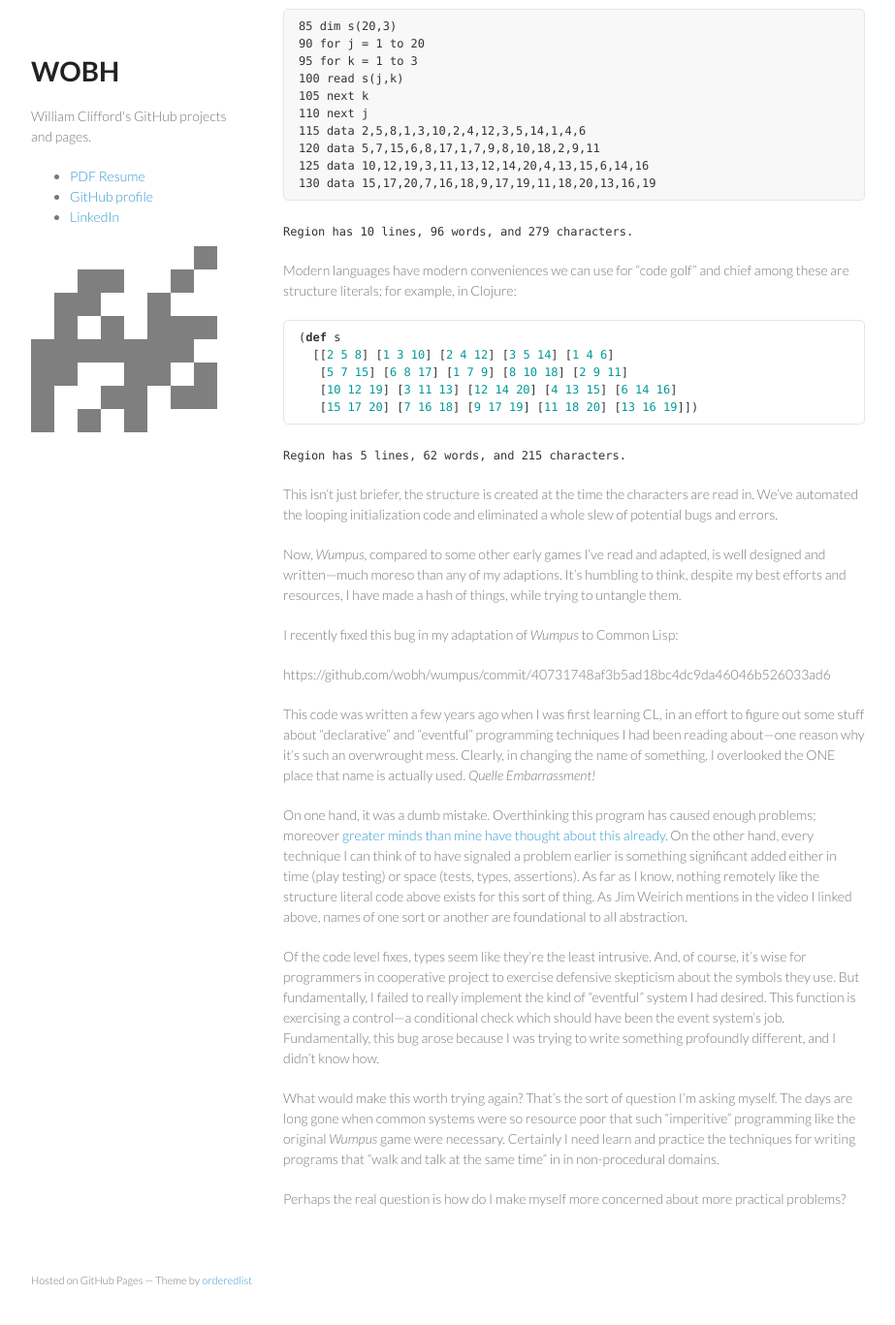
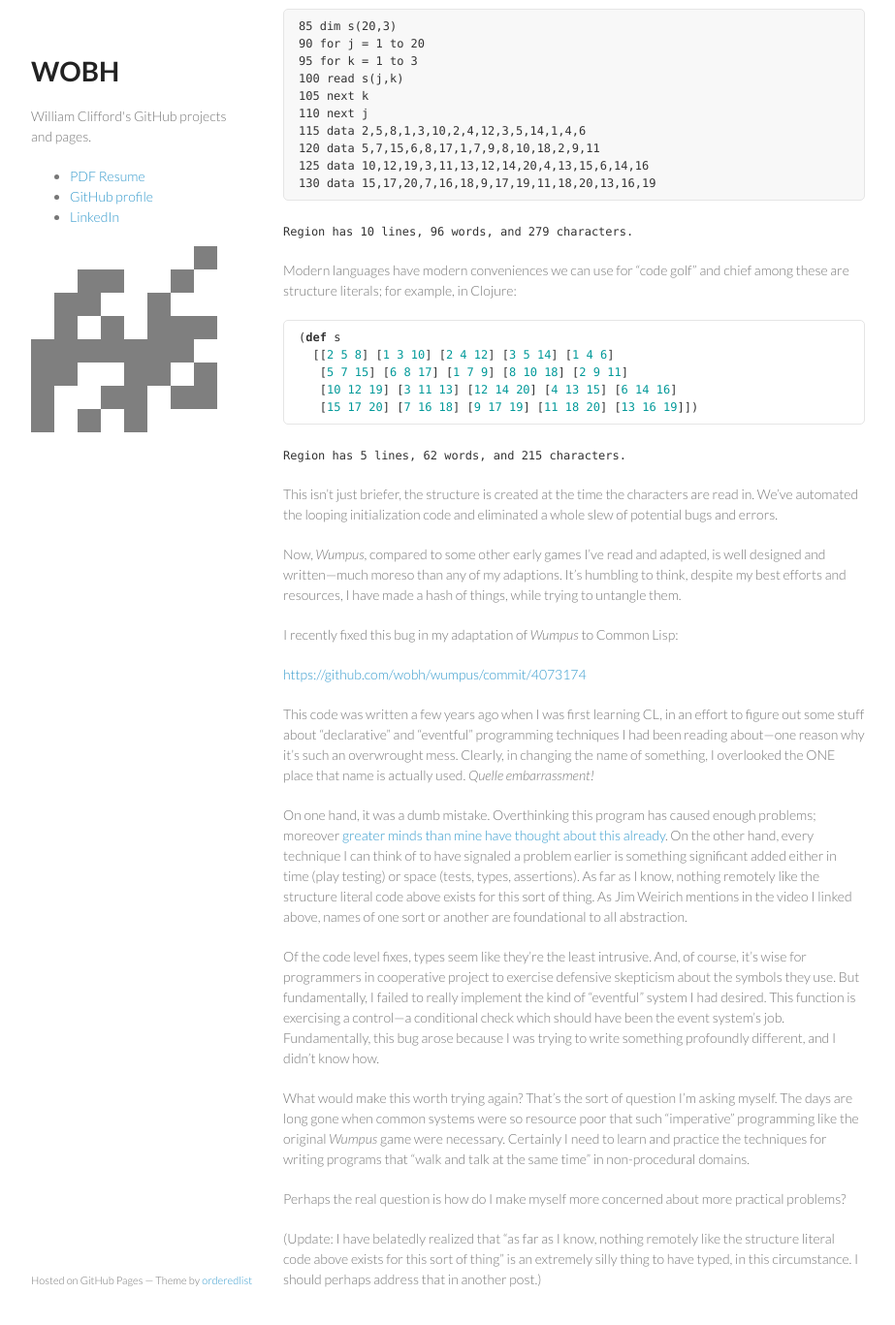
Before and after one commit to wobh/wobh.github.io, a Jekyll site: the page built from _posts/2017-06-01-retrospective-of-a-trivial-bugfix.md, in a window 1280 px wide and 1400 px high, scrolled down 711 px. Shown: the top 1367 px of the window at 97% size, without its empty margins (178-1101 px from the left). Built offline with Jekyll 4.4.1, drawn with Linux system fonts in a browser that asks for light colours.

Commit message:
Fix french, link, add update
other fixes

```diff
--- a/_posts/2017-06-01-retrospective-of-a-trivial-bugfix.md
+++ b/_posts/2017-06-01-retrospective-of-a-trivial-bugfix.md
@@ -76,14 +76,14 @@ them.
 
 I recently fixed this bug in my adaptation of _Wumpus_ to Common Lisp:
 
-https://github.com/wobh/wumpus/commit/40731748af3b5ad18bc4dc9da46046b526033ad6
+[https://github.com/wobh/wumpus/commit/4073174](https://github.com/wobh/wumpus/commit/40731748af3b5ad18bc4dc9da46046b526033ad6)
 
 This code was written a few years ago when I was first learning CL, in
 an effort to figure out some stuff about "declarative" and "eventful"
 programming techniques I had been reading about---one reason why it's
 such an overwrought mess. Clearly, in changing the name of something,
 I overlooked the ONE place that name is actually used. _Quelle
-Embarrassment!_
+embarrassment!_
 
 On one hand, it was a dumb mistake. Overthinking this program has
 caused enough problems;
@@ -107,10 +107,15 @@ write something profoundly different, and I didn't know how.
 
 What would make this worth trying again? That's the sort of question
 I'm asking myself. The days are long gone when common systems were so
-resource poor that such "imperitive" programming like the original
-_Wumpus_ game were necessary. Certainly I need learn and practice
+resource poor that such "imperative" programming like the original
+_Wumpus_ game were necessary. Certainly I need to learn and practice
 the techniques for writing programs that "walk and talk at the same
-time" in in non-procedural domains.
+time" in non-procedural domains.
 
 Perhaps the real question is how do I make myself more concerned about
 more practical problems?
+
+(Update: I have belatedly realized that "as far as I know, nothing
+remotely like the structure literal code above exists for this sort of
+thing" is an extremely silly thing to have typed, in this
+circumstance. I should perhaps address that in another post.)
```
